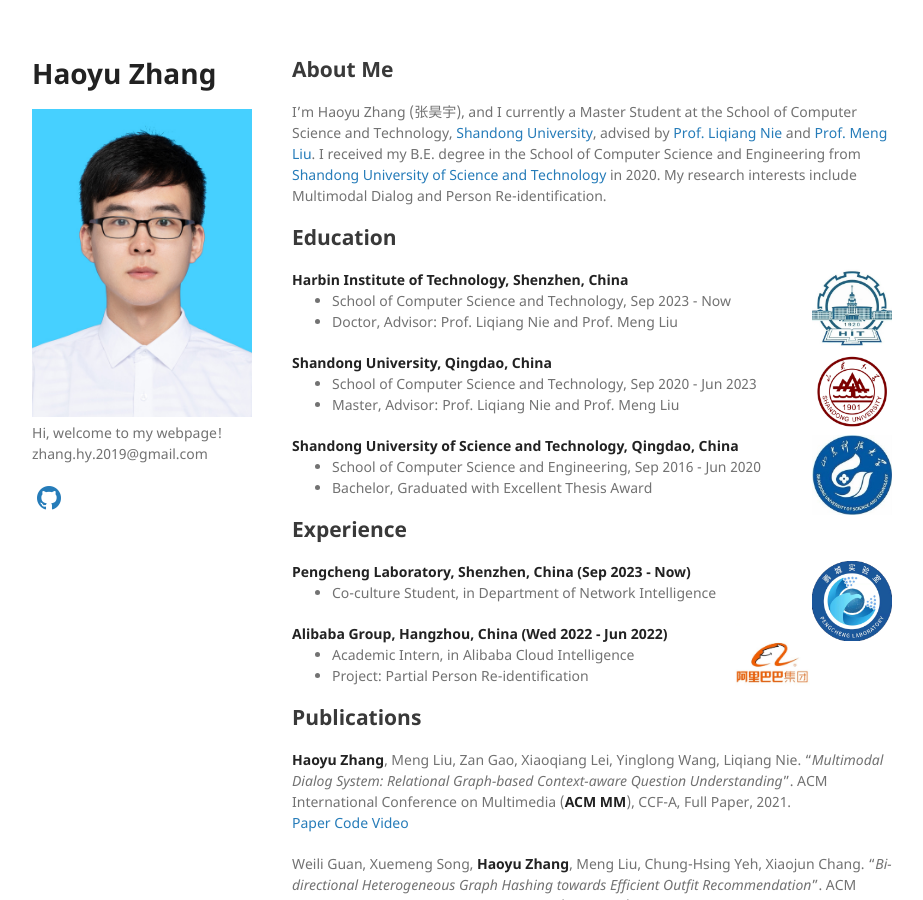
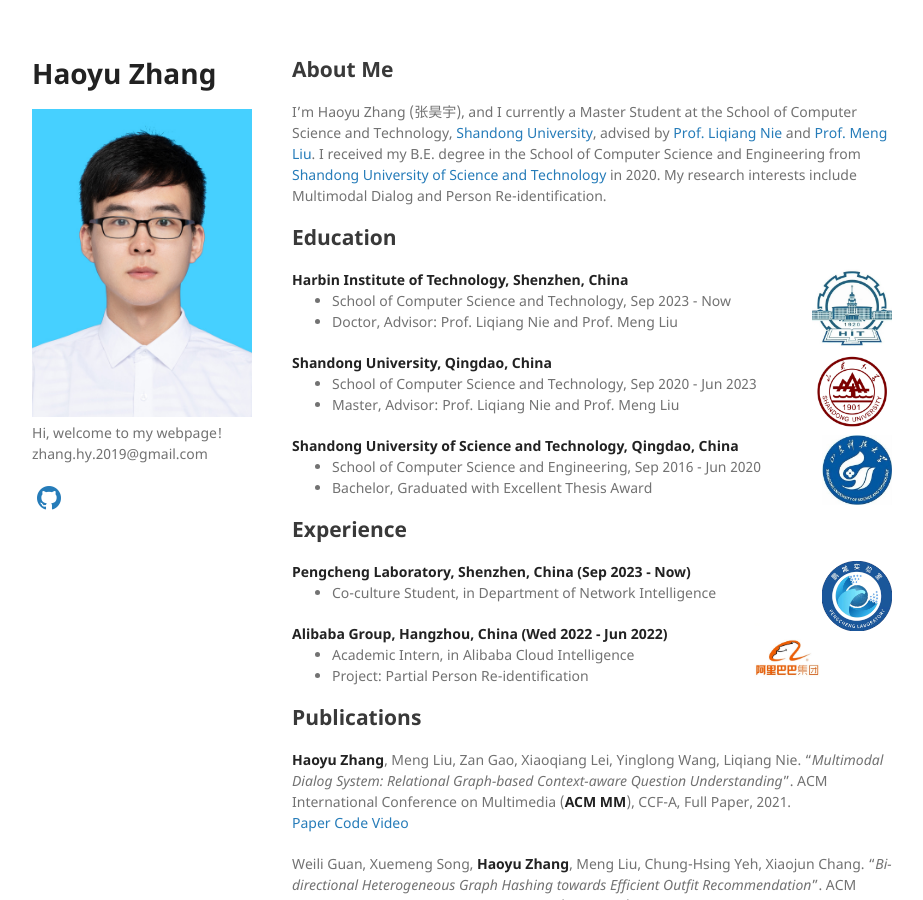
Before and after one commit to Hyu-Zhang/Hyu-Zhang.github.io, a Jekyll site: the page built from index.md, in a window 1280 px wide and 900 px high. Shown: the whole window, without its empty margins (178-1101 px from the left). Built offline with Jekyll 4.4.1, drawn with Linux system fonts in a browser that asks for light colours; a style sheet for code colours, icons or effects is not loaded; our own code applies the rules of GitHub Pages for plain Markdown files.

Commit message:
Update index.md

```diff
--- a/index.md
+++ b/index.md
@@ -34,7 +34,7 @@ I’m Haoyu Zhang (张昊宇), and I currently a Master Student at the School of
 <div align="left">
         <strong> Shandong University of Science and Technology, Qingdao, China</strong>
           <a target="_blank" rel="external">
-            <img border="0" src="sdust_logo.jpg" align="right" width="80" height="80">
+            <img border="0" src="sdust_logo.jpg" align="right" width="70" height="70">
           </a>
         <ul>
         <li>
@@ -48,7 +48,7 @@ I’m Haoyu Zhang (张昊宇), and I currently a Master Student at the School of
 <div align="left">
         <strong> Pengcheng Laboratory, Shenzhen, China  (Sep 2023 - Now) </strong>
           <a target="_blank" rel="external">
-            <img border="0" src="pc_logo.jpg" align="right" width="80" height="80">
+            <img border="0" src="pc_logo.jpg" align="right" width="70" height="70">
           </a>
         <ul>
         <li>
@@ -59,7 +59,7 @@ I’m Haoyu Zhang (张昊宇), and I currently a Master Student at the School of
 <div align="left">
         <strong> Alibaba Group, Hangzhou, China  (Wed 2022 - Jun 2022) </strong>
           <a target="_blank" rel="external">
-            <img border="0" src="alibaba_white.jpg" align="right" width="80" height="80">
+            <img border="0" src="alibaba_white.jpg" align="right" width="70" height="70">
           </a>
         <ul>
         <li>
```
